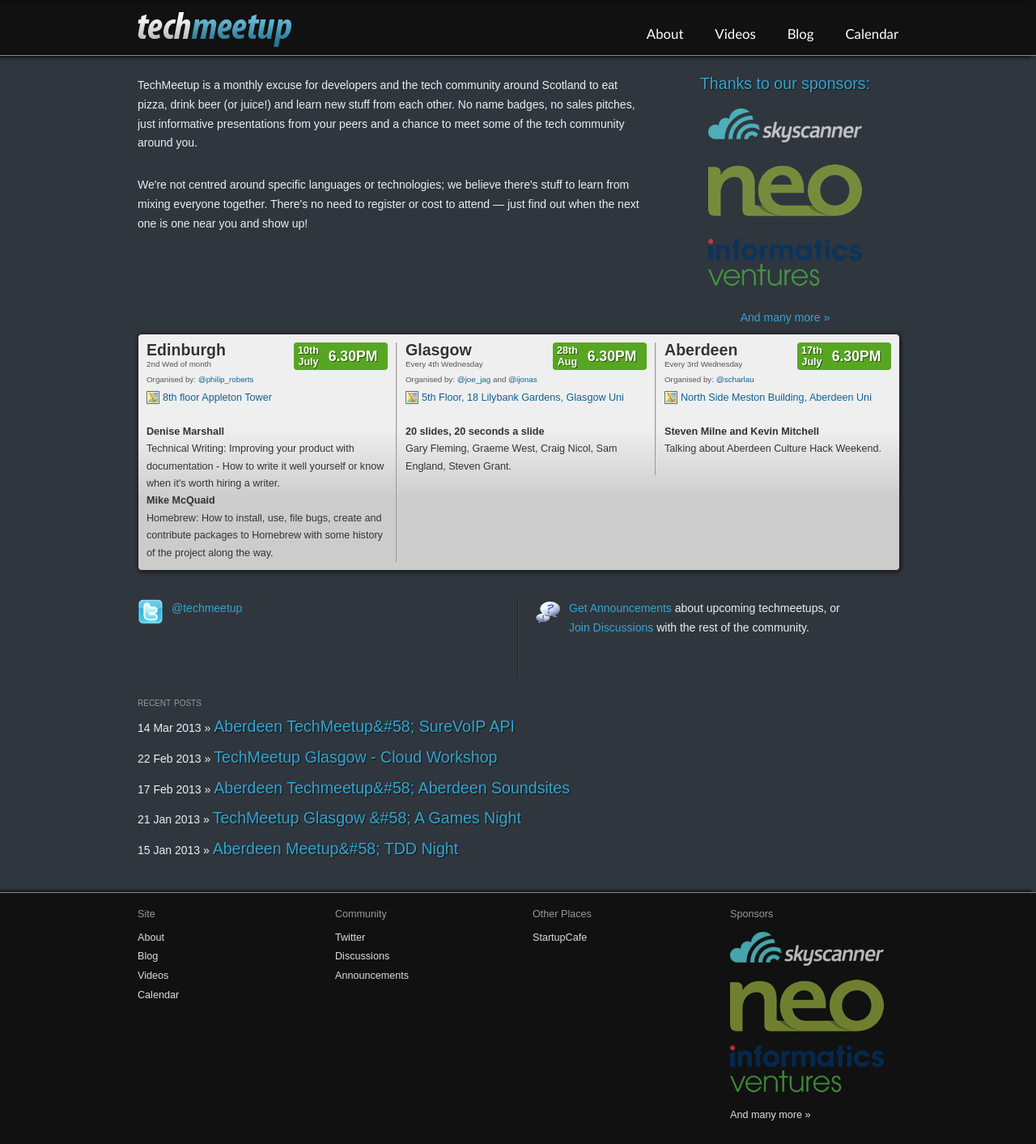
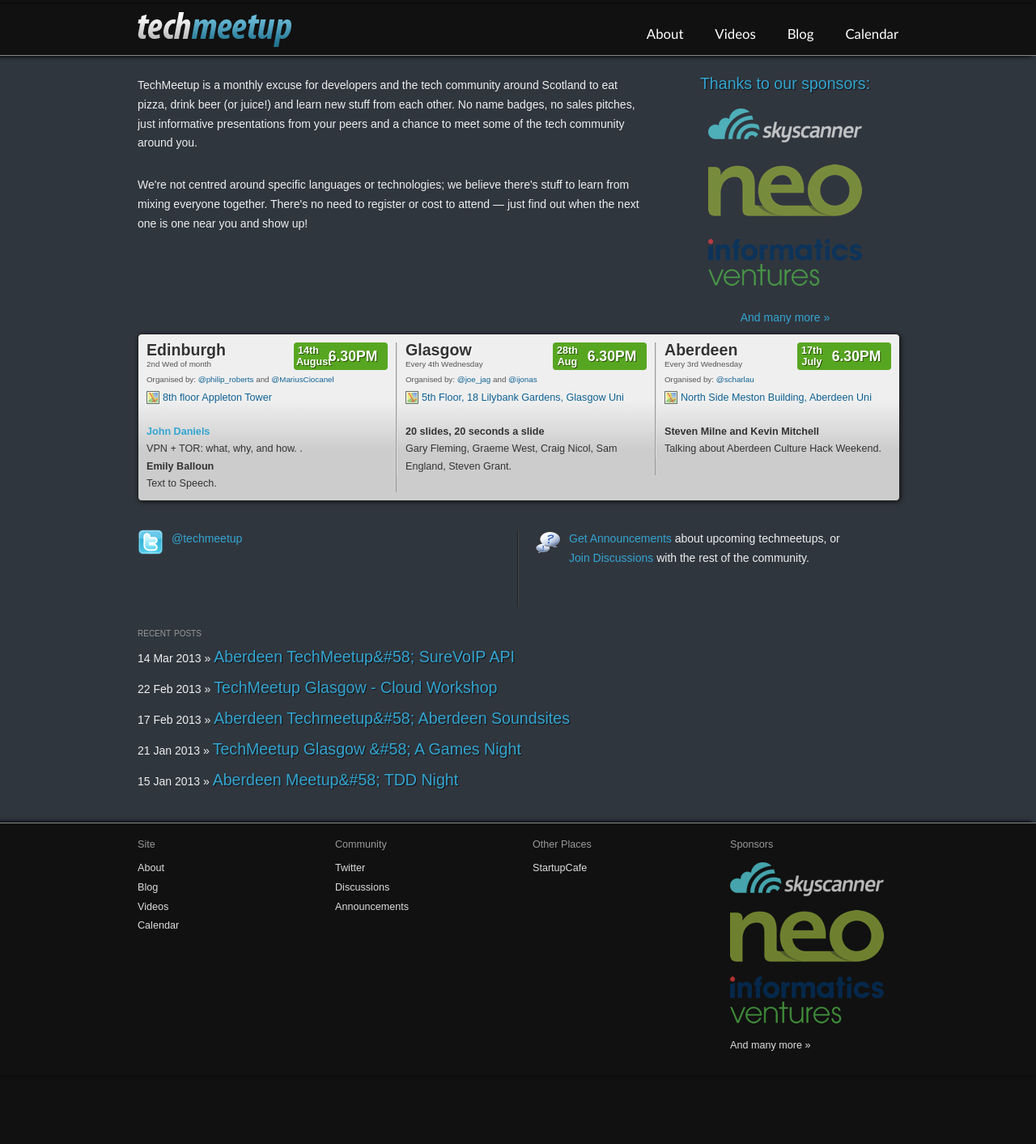
Before and after one commit to techmeetup/techmeetup.co.uk, a Jekyll site: the page built from index.html, in a window 1280 px wide. Shown: the whole page at 81% size. Built offline with Jekyll 4.4.1, drawn with Linux system fonts in a browser that asks for light colours; Markdown is read by kramdown in place of the engine named in the settings; after the commit the page ends 1328 px from its top, so only the background shows below that.

Commit message:
Updated details for Edinburgh August meetup. Fixed the Informatics Ventures logo not being displayed on the about page.

```diff
--- a/about.html
+++ b/about.html
@@ -12,7 +12,7 @@
           <img src="{{ site.baseurl }}/static/img/neo.png" />
       </a></li>
       <li><a href="http://www.informatics-ventures.com/" class="fadehover">
-          <img src="{{ site.baseurl }}static/img/informatics.png" />
+          <img src="{{ site.baseurl }}/static/img/informatics.png" />
       </a></li>
        <li><a href="http://www.scottlogic.co.uk/" class="fadehover">
                <img src="{{ site.baseurl }}/static/img/scottlogic.png" />
--- a/index.html
+++ b/index.html
@@ -32,25 +32,25 @@
   <li class="first">
     <h4>Edinburgh</h4>
     <span>2nd Wed of month</span>
-    <p class="organisers">Organised by: <a class="organiser" href="http://www.twitter.com/philip_roberts">@philip_roberts</a>
+    <p class="organisers">Organised by: <a class="organiser" href="http://www.twitter.com/philip_roberts">@philip_roberts</a> and <a class="organiser" href="http://www.twitter.com/mariusciocanel">@MariusCiocanel</a>
     <p>
       <a href="http://maps.google.co.uk/maps?q=Appleton+Tower,+Crichton+Street,+Edinburgh&amp;hl=en&amp;ll=55.944514,-3.186893&amp;spn=0.010009,0.027874&amp;t=h&amp;z=16&amp;vpsrc=0" class="map">8th floor Appleton Tower</a>
     </p>
     <p>
-      <strong>Denise Marshall</strong> <br />
-      Technical Writing: Improving your product with documentation - How to write it well yourself or know when it's worth hiring a writer.
+      <strong><a href="http://twitter.com/semanticist">John Daniels</a></strong> <br />
+      VPN + TOR: what, why, and how. .
 
       <br />
 
-      <strong>Mike McQuaid</strong><br />
-      Homebrew: How to install, use, file bugs, create and contribute packages to Homebrew with some history of the project along the way.
+      <strong>Emily Balloun</strong><br />
+      Text to Speech.
 
     </p>
     <div class="datewrapper">
       <div class="when">
         <div class="daywrap">
-          <div class="day">10th</div>
-          <div class="month">July</div>
+          <div class="day">14th</div>
+          <div class="month">August</div>
         </div>
         <div class="time">6.30PM</div>
       </div>
```
